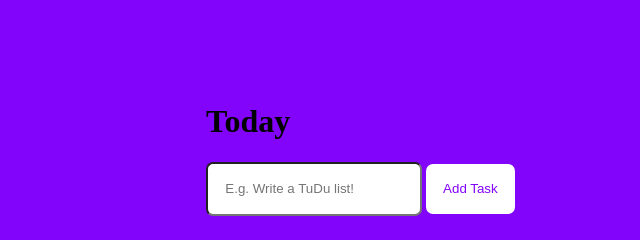
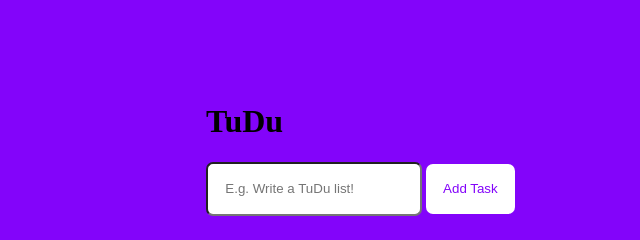
Before and after one commit to newtreenoh/TuDu, a plain HTML site: page index.html in a window 1280 px wide. Shown: the top 240 px of the page, 0-640 px from the left. Drawn offline with Linux system fonts and the light colour scheme.

Commit message:
Changed index.html

```diff
--- a/index.html
+++ b/index.html
@@ -10,7 +10,7 @@
 <body>
     <header id="mainHeader">
         <div class="containerHeader">
-            <h1>Today</h1>
+            <h1 class="headerTitle" id="headerTitle">TuDu</h1>
             <form action="" id="TuDuForm">
                 <input type="text" name="taskName" placeholder="E.g. Write a TuDu list!" class="addTask" id="addTask">
                 <button type="submit" class="btnSubmit" id="btnSubmit">Add Task</button>
```
